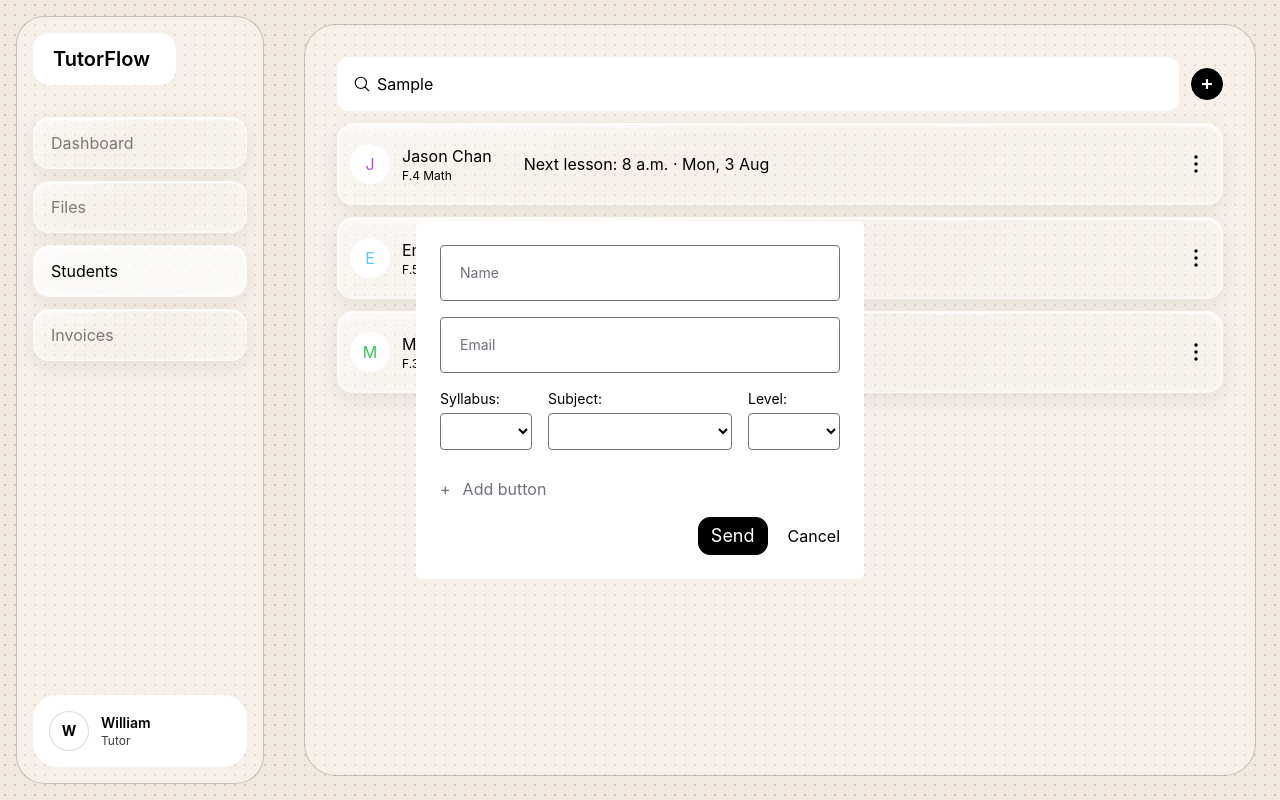
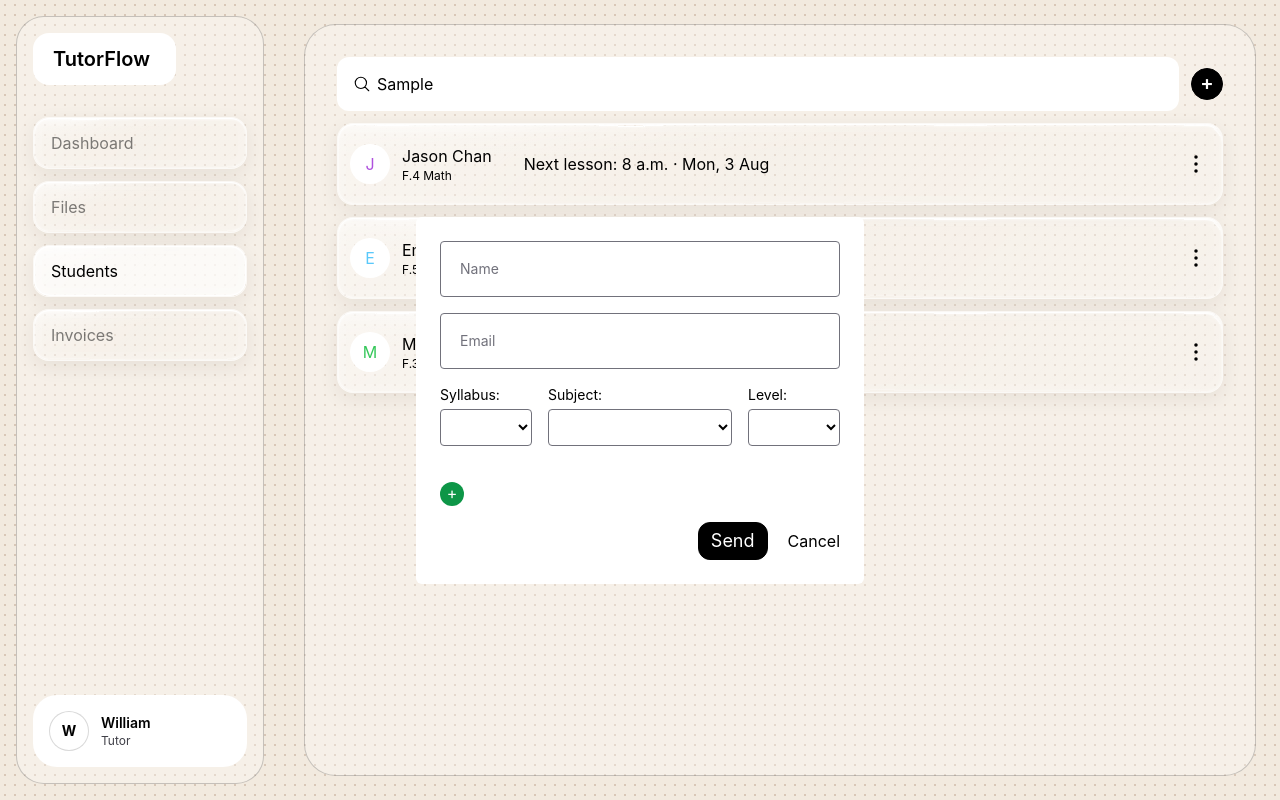
Before and after one commit to WilliamLiang-dev/TutorFlow, a Next.js app: page /dashboard/students in a window 1280 px wide. Both pictures are taken after typing "Sample" into the empty fields and a click on the button "Add student". Built offline with nearby package versions, Linux system fonts and the light colour scheme.

Commit message:
add buttons and logics for more than one assignment in the form

```diff
--- a/app/ui/students/add-student-form.tsx
+++ b/app/ui/students/add-student-form.tsx
@@ -15,7 +15,9 @@ export default function AddStudentForm({
         academicDetails?: string;
     }>({});
 
-    const [syllabus, setSyllabus] = useState("");
+    const [rows, setRows] = useState([
+      {syllabus: "", subject: "", level: ""}
+    ]);
 
     const syllabusOptions = {
     HKDSE: {
@@ -148,11 +150,33 @@ export default function AddStudentForm({
             return;
         }
     }
+    function updateRow(
+      index: number,
+      field: "syllabus" | "subject" | "level",
+      value: string
+    ) {
+      setRows(previousRows =>
+        previousRows.map((row, rowIndex) => {
+          if (rowIndex !== index) return row;
+
+          if (field === "syllabus") {
+            return { ...row, syllabus: value, subject: "", level: "" }
+          }
+
+          return {...row, [field]: value}
+        }
+        )
+      )
+
+    }
     return (
         <form
             onSubmit={handleSubmit}
             noValidate
-            className="w-full max-w-md space-y-4 rounded-md bg-white/100 p-6">
+            className={`w-full space-y-4 rounded-md bg-white p-6
+              transition-[max-width] ease-in-out duration-300 ${
+              rows.length > 1 ? "max-w-[31rem]" : "max-w-md"
+            }`}>
             <div>
               <div className="relative">
                 <input
@@ -267,7 +291,15 @@ export default function AddStudentForm({
               </div>
             </div>
             </div>
-            <div className="grid grid-cols-[minmax(0,1fr)_minmax(0,2fr)_minmax(0,1fr)] gap-4 h-11">
+            {rows.map((row, index) => (
+              <div key={index}>
+                <div
+                  className={`grid gap-4 ${
+                    rows.length > 1
+                      ? "grid-cols-[minmax(0,1fr)_minmax(0,2fr)_minmax(0,1fr)_1rem]"
+                      : "grid-cols-[minmax(0,1fr)_minmax(0,2fr)_minmax(0,1fr)]"
+                  }`}
+                >
                 <div className="flex flex-col text-sm">
                   <label className="pb-1">
                     Syllabus:
@@ -275,8 +307,8 @@ export default function AddStudentForm({
                   <select
                     id="syllabus"
                     name="syllabus"
-                  value={syllabus}
-                  onChange={(event) => setSyllabus(event.target.value)}
+                    value={row.syllabus}
+                    onChange={(event) => updateRow(index, "syllabus", event.target.value)}
                     className="focus:outline-none rounded border border-zinc-500 px-1 py-2 min-w-0"
                   >
                     <option value=""></option>
@@ -297,9 +329,9 @@ export default function AddStudentForm({
                     name="subject"
                     className="focus:outline-none rounded border border-zinc-500 px-1 py-2 min-w-0">
                     <option value=""></option>
-                  {syllabus && (
+                    {row.syllabus && (
                       syllabusOptions[
-                      syllabus as keyof typeof syllabusOptions
+                        row.syllabus as keyof typeof syllabusOptions
                       ].subjects.map((subject) => (
                         <option key={subject} value={subject}>
                           {subject}
@@ -317,9 +349,9 @@ export default function AddStudentForm({
                     name="level"
                     className="focus:outline-none rounded border border-zinc-500 px-1 py-2 min-w-0">
                     <option value=""></option>
-                  {syllabus && (
+                    {row.syllabus && (
                       syllabusOptions[
-                      syllabus as keyof typeof syllabusOptions
+                        row.syllabus as keyof typeof syllabusOptions
                       ].levels.map((level) => (
                         <option key={level} value={level}>
                           {level}
@@ -328,7 +360,27 @@ export default function AddStudentForm({
                     )}
                   </select>
                 </div>
+                {rows.length > 1 && (
+                  <div className="flex h-10 items-center justify-center self-end">
+                    {index >= 1 && (
+                      <button
+                      type="button"
+                      className="flex items-center justify-center rounded-full h-4 w-4 bg-[#ed2027] cursor-pointer"
+                      onClick={() => {
+                        setRows(previousRows =>
+                          previousRows.filter((_, rowIndex) => rowIndex !== index)
+                        )
+                      }}>
+                      <span className="text-white -translate-y-[1px]">
+                        -
+                      </span>
+                    </button>
+                    )}
                     </div>
+                )}
+                </div>
+              </div>
+            ))}
             <div
               className={`
                 grid transition-[grid-template-rows] duration-200
@@ -344,10 +396,17 @@ export default function AddStudentForm({
                 </div>
             </div>
 
-            <div className="pt-3">
-              <button className="text-zinc-500 cursor-pointer inline-flex gap-3">
-                <span>+</span>
-                <span>Add button</span>
+            <div className="pt-1">
+              <button
+              className="flex items-center justify-center cursor-pointer inline-flex gap-3 rounded-full bg-[#0d9647] h-6 w-6"
+              type="button"
+              onClick={() => {
+                setRows(previousRows => [
+                  ... previousRows,
+                  {syllabus:"", subject:"", level:""},
+                ])
+              }}>
+              <span className="text-white -translate-y-[1px]">+</span>
               </button>
             </div>
             <div className="flex justify-end gap-5">
```
Lines whose indentation alone changed are shown as unchanged.
